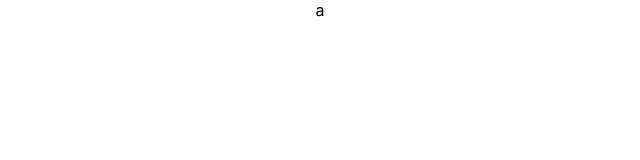
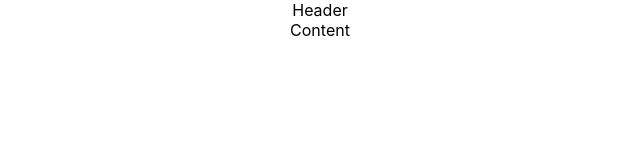
Before and after one commit to NicolaDipintoDev/cv.assignment, a React (Create React App) app in the folder cv-assignment/: page / in a window 1280 px wide. Shown: the top 160 px of the page, without its empty margins (320-960 px from the left). Built offline with nearby package versions, Linux system fonts and the light colour scheme.

Commit message:
render HomeLayout

```diff
--- a/cv-assignment/src/App.js
+++ b/cv-assignment/src/App.js
@@ -5,7 +5,7 @@ import HomeLayout from './layout/HomeLayout';
 function App() {
   return (
     <div className="App">
-      a
+      <HomeLayout />
     </div>
   );
 }
```
